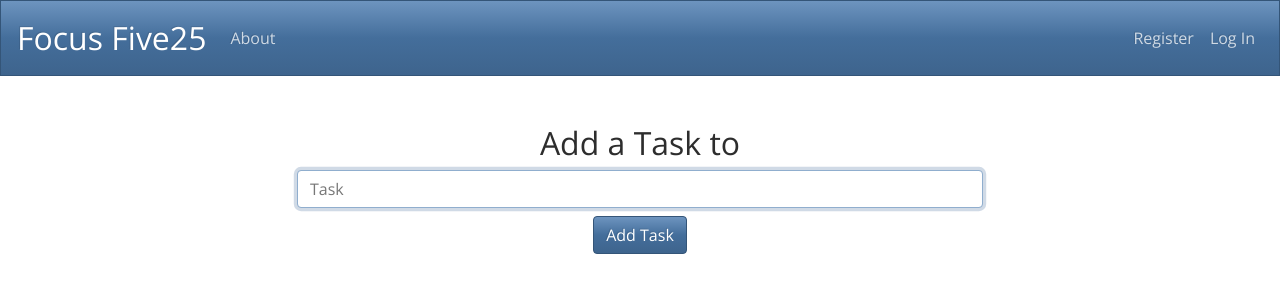
After one commit to alecoad/final-project, a Flask app: template five25/templates/add.html in a window 1280 px wide. The commit adds this page. Shown: the top 300 px of the page. Run offline with Flask 2, Linux system fonts and the light colour scheme; the template is opened without the code that fills it, so the values that code supplies are empty; some libraries are stand-ins or nearby versions; some web fonts are replaced.

Commit message:
Add 'add task' route and view

```diff
--- a/five25/application.py
+++ b/five25/application.py
@@ -245,6 +245,27 @@ def delete_list(list_id):
     return redirect('/')
 
 
+@app.route('/add/<int:list_id>', methods=['GET', 'POST'])
+@login_required
+def add(list_id):
+    """Add a task to the list."""
+
+    list = db.execute(
+        'SELECT * FROM lists WHERE id = :list_id', {'list_id': list_id}
+    ).fetchone()
+
+    if request.method == 'POST':
+        task = request.form.get('task')
+        db.execute(
+            'INSERT INTO tasks (name, list_id) VALUES (:task, :list_id)', {'task': task, 'list_id': list_id}
+        )
+        db.commit()
+
+        return redirect(url_for('tasks', list_id=list_id))
+
+    return render_template('add.html', list=list)
+
+
 @app.route('/about')
 def about():
     """Display about page."""
--- /dev/null
+++ b/five25/templates/add.html
@@ -0,0 +1,18 @@
+{% extends "layout.html" %}
+
+{% block title %}Add Task{% endblock %}
+
+{% block main %}
+  <h2>Add a Task to <span>{{ list.title }}</span></h2>
+
+  <div class="row justify-content-center">
+    <div class="col-lg-8">
+      <form action="{{ url_for('add', list_id=list.id) }}" method="post">
+        <div class="input-group mb-2">
+          <input class="form-control" type="text" name="task" placeholder="Task" autocomplete="off" autofocus>
+        </div>
+        <button class="btn btn-primary" type="submit">Add Task</button>
+      </form>
+    </div>
+  </div>
+{% endblock %}
--- a/five25/templates/create.html
+++ b/five25/templates/create.html
@@ -42,7 +42,8 @@
 
 {% block main %}
   <h2>Create a Task List</h2>
-
+  <div class="row justify-content-center">
+    <div class="col-lg-8">
       <form action="{{ url_for('create') }}" method="post">
         <div class="input-group mb-2">
           <div class="input-group-prepend">
@@ -58,4 +59,6 @@
         <button class="btn btn-info" id="add" type="button">Add Task</button>
         <button class="btn btn-primary" id="create" type="submit">Create List</button>
       </form>
+    </div>
+  </div>
 {% endblock %}
--- a/five25/templates/tasks.html
+++ b/five25/templates/tasks.html
@@ -39,9 +39,9 @@
         <button type="submit" class="btn btn-outline-dark btn-md btn-custom-mobile" formaction="{{ url_for('delete_task', list_id=list.id) }}">
           Delete
         </button>
-        <button type="submit" class="btn btn-outline-warning btn-md btn-custom-mobile" formaction="{{ url_for('focus', list_id=list.id) }}" onclick="return confirm('Are you absolutely sure?')">
-          Add
-        </button>
+        <a href="/add/{{ list.id }}">
+          <button type="button" class="btn btn-outline-warning btn-md btn-custom-mobile">Add</button>
+        </a>
         <button type="submit" class="btn btn-outline-danger btn-md btn-custom-mobile" formaction="{{ url_for('delete_list', list_id=list.id) }}" onclick="return confirm('Are you absolutely sure?')">
           Delete List
         </button>
```
Lines whose indentation alone changed are shown as unchanged.
